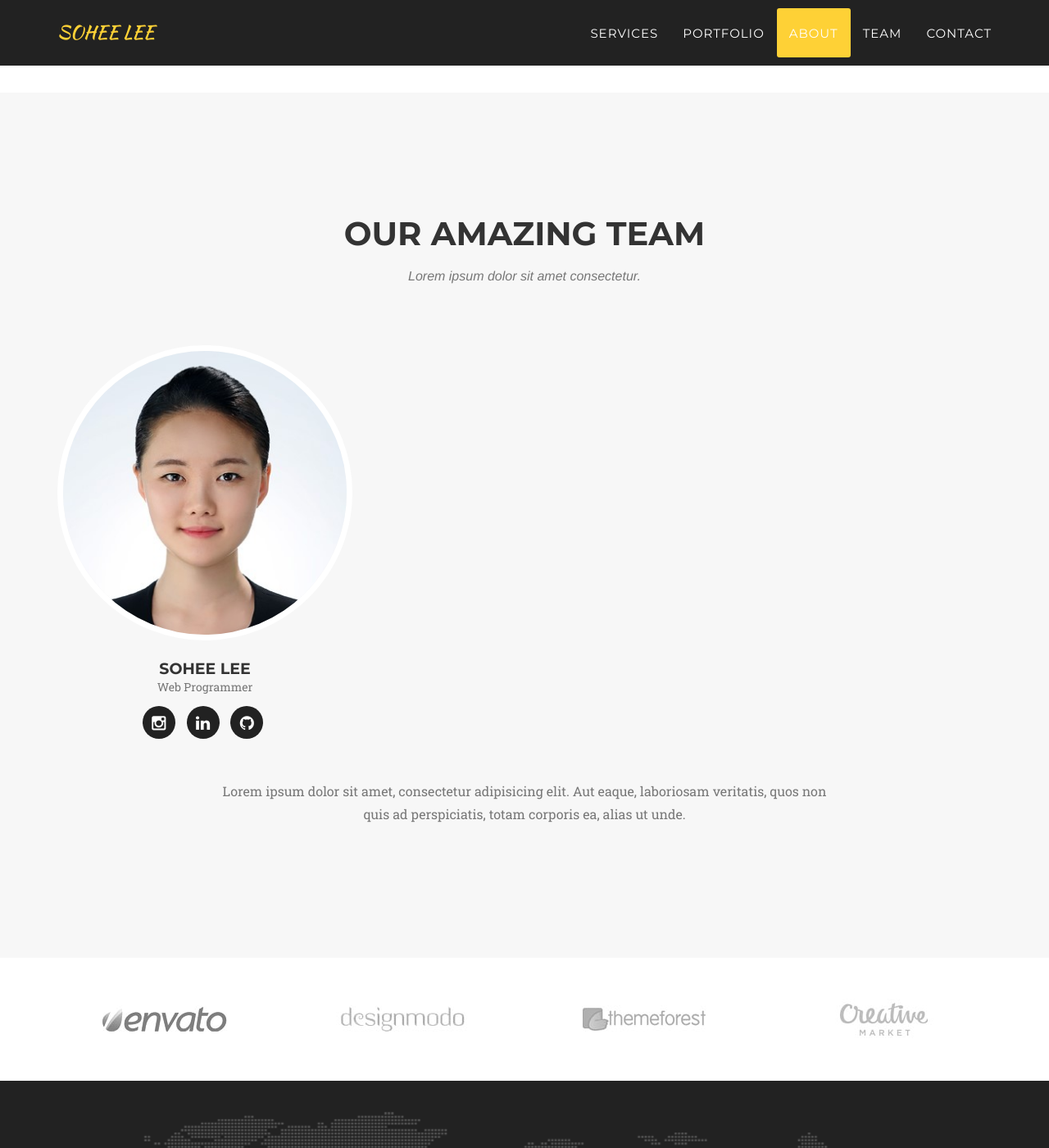
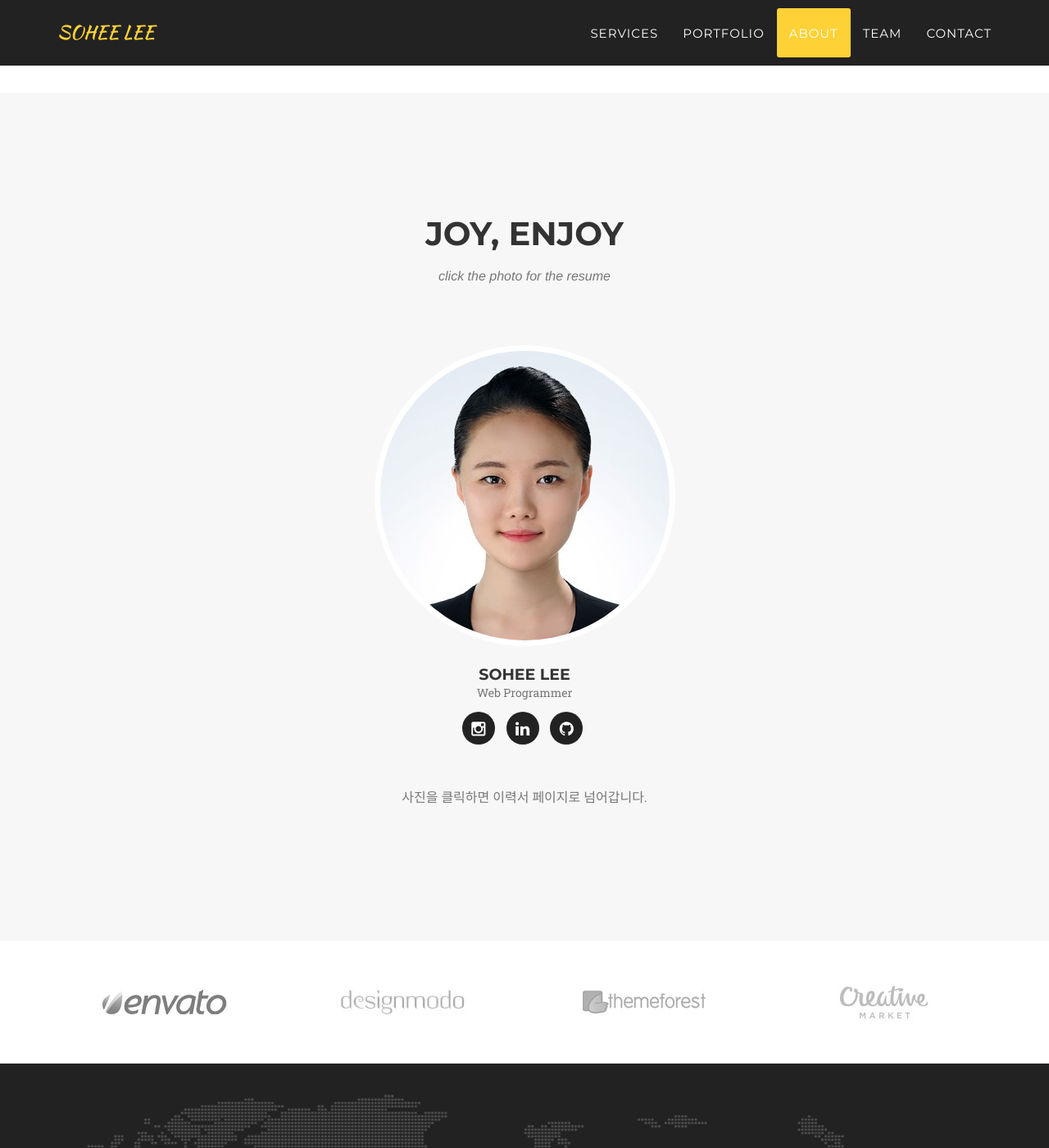
Before and after one commit to JoyRapture/joyRapture.github.io, a Jekyll site: the page built from index.html, in a window 1280 px wide and 1400 px high, scrolled down 4452 px. Shown: the whole window at 82% size. Built offline with Jekyll 4.4.1, drawn with Linux system fonts in a browser that asks for light colours; some web fonts are replaced.

Commit message:
Update team.html

```diff
--- a/_includes/team.html
+++ b/_includes/team.html
@@ -3,13 +3,13 @@
         <div class="container">
             <div class="row">
                 <div class="col-lg-12 text-center">
-                    <h2 class="section-heading">Our Amazing Team</h2>
-                    <h3 class="section-subheading text-muted">Lorem ipsum dolor sit amet consectetur.</h3>
+                    <h2 class="section-heading">Joy, Enjoy</h2>
+                    <h3 class="section-subheading text-muted">click the photo for the resume</h3>
                 </div>
             </div>
             <div class="row">
                 {% for member in site.people %}
-                <div class="col-sm-4">
+                <div>
                     <div class="team-member">
                         <img src="img/team/{{ member.pic }}.jpg" class="img-responsive img-circle" alt="">
                         <h4>{{ member.name }}</h4>
@@ -30,7 +30,7 @@
             </div>
             <div class="row">
                 <div class="col-lg-8 col-lg-offset-2 text-center">
-                    <p class="large text-muted">Lorem ipsum dolor sit amet, consectetur adipisicing elit. Aut eaque, laboriosam veritatis, quos non quis ad perspiciatis, totam corporis ea, alias ut unde.</p>
+                    <p class="large text-muted">사진을 클릭하면 이력서 페이지로 넘어갑니다.</p>
                 </div>
             </div>
         </div>
```
